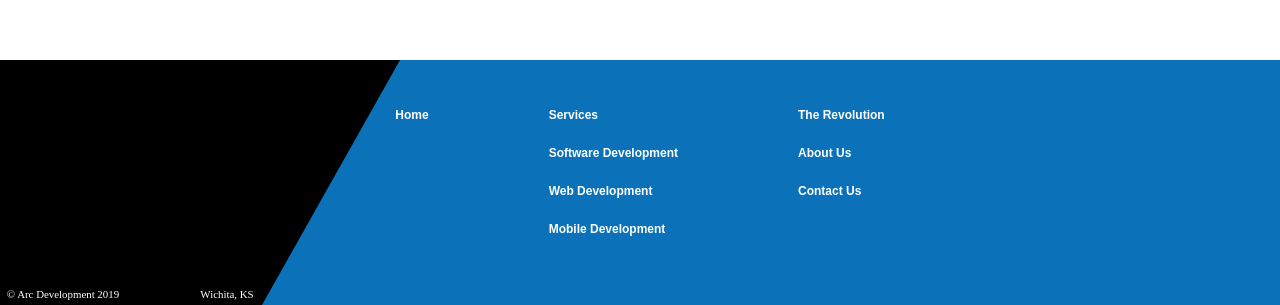
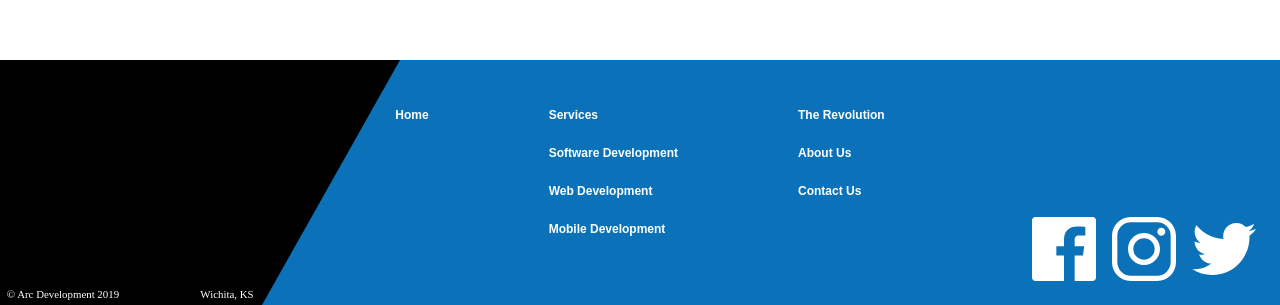
Before and after one commit to ishansharma13/React-MUI-course, a React (Create React App) app: page /webdev in a window 1280 px wide. Shown: the part 2052-2357 px from the top of the page. Built offline with nearby package versions, Linux system fonts and the light colour scheme.

Commit message:
Section-4 complete with layouts

```diff
--- a/src/components/ui/Footer.js
+++ b/src/components/ui/Footer.js
@@ -3,6 +3,14 @@
 import { useTheme } from '@material-ui/styles';
 import footerAdornment from '../../assets/Footer Adornment.svg';
 import GridLayout from './gridLayout';
+import Grid from '@material-ui/core/Grid';
+import facebook from "../../assets/facebook.svg";
+import twitter from "../../assets/twitter.svg";
+import instagram from "../../assets/instagram.svg";
+
+
+
+
 
 
 const useStyles = makeStyles(theme=>({
@@ -21,12 +29,46 @@
         [theme.breakpoints.down('xs')]:{
             width: '15em',
         }
-    }
+    },
+    icon: {
+        height: "4em",
+        width: "4em",
+        [theme.breakpoints.down("xs")]: {
+          height: "2.5em",
+          width: "2.5em"
+        }
+      },
+      socialContainer: {
+        position: "absolute",
+        marginTop: "-6em",
+        right: "1.5em",
+        [theme.breakpoints.down("xs")]: {
+          right: "0.6em"
+        }
+      }
 }))
 
 export default function Footer(props){
     const classes = useStyles();
     return (<footer className={classes.footer}>
         <GridLayout value={props.value} setValue={props.setValue} selectedIndex={props.selectedIndex} setSelectedIndex={props.setSelectedIndex}/>
-        <img src={footerAdornment} className={classes.adornment} alt="Footer Adornment"/></footer>);
+        <img src={footerAdornment} className={classes.adornment} alt="Footer Adornment"/>
+        <Grid container justify="flex-end" spacing={2} className={classes.socialContainer}>
+            <Grid item component={"a"} href="https://www.facebook.com"
+          rel="noopener noreferrer"
+          target="_blank">
+              <img alt="facebook logo" src={facebook} className={classes.icon} />
+            </Grid>
+            <Grid item component={"a"} href="https://www.instagram.com"
+          rel="noopener noreferrer"
+          target="_blank">
+              <img alt="instagram logo" src={instagram} className={classes.icon} />
+            </Grid>
+            <Grid item component={"a"} href="https://www.twitter.com"
+          rel="noopener noreferrer"
+          target="_blank">
+            <img alt="twitter logo" src={twitter} className={classes.icon} />
+            </Grid>
+        </Grid>
+        </footer>);
 }
--- a/src/components/ui/gridLayout.js
+++ b/src/components/ui/gridLayout.js
@@ -3,6 +3,9 @@
 import Grid from '@material-ui/core/Grid';
 import { makeStyles } from '@material-ui/core/styles';
 import Hidden from '@material-ui/core/Hidden';
+import facebook from "../../assets/facebook.svg";
+import twitter from "../../assets/twitter.svg";
+import instagram from "../../assets/instagram.svg";
 
 const useStyles = makeStyles((theme) => ({
     mainContainer:{
@@ -17,7 +20,23 @@
     },
     gridItem:{
         margin:'3em'
-    }
+    },
+    icon: {
+        height: "4em",
+        width: "4em",
+        [theme.breakpoints.down("xs")]: {
+          height: "2.5em",
+          width: "2.5em"
+        }
+      },
+      socialContainer: {
+        position: "absolute",
+        marginTop: "-6em",
+        right: "1.5em",
+        [theme.breakpoints.down("xs")]: {
+          right: "0.6em"
+        }
+      }
   }));
 
 export default function GridLayout(props){
@@ -30,6 +49,7 @@
     }
     const classes = useStyles();
     return (
+        <React.Fragment>
         <Hidden mdDown>
         <Grid className={classes.mainContainer} justify="center" container direction="row" spacing={3}>
             <Grid item className={classes.gridItem}>
@@ -71,5 +91,7 @@
             </Grid>
         </Grid>
         </Hidden>
+
+        </React.Fragment>
     );
 }
```
